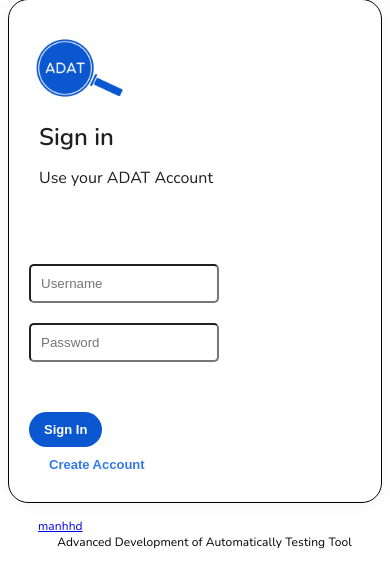
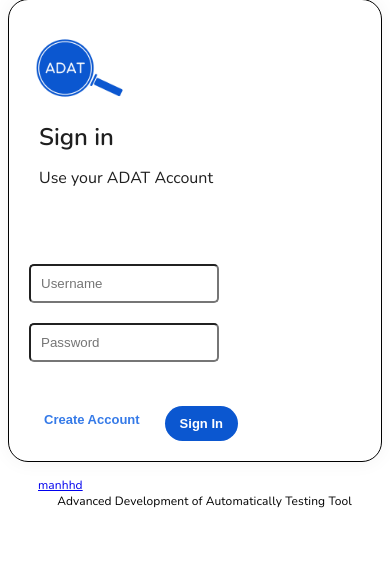
Before and after one commit to 11TnM06/ADAT, a Django app: page /accounts/login/ in a window 390 px wide. Shown: the part 51-639 px from the top of the page. Run offline with Django 4.2, Linux system fonts and the light colour scheme.

Commit message:
finish create ui

```diff
--- a/Users/forms.py
+++ b/Users/forms.py
@@ -49,7 +49,7 @@ class SignUpForm(UserCreationForm):
     password2 = forms.CharField(
         widget=forms.PasswordInput(
             attrs={
-                "placeholder" : "Password check",
+                "placeholder" : "Retype Password",
                 "class": "form-control"
             }
         ))
--- a/Users/views.py
+++ b/Users/views.py
@@ -5,6 +5,7 @@ from .forms import LoginForm, SignUpForm
 from django.views import View
 from django.contrib.auth import authenticate, login
 from django.views.decorators.csrf import csrf_protect
+from django.contrib.auth.models import User
 
 class Login_View(View):
     def get(self, request):
@@ -13,6 +14,7 @@ class Login_View(View):
         return render(request, "accounts/login.html", {"form": form, "msg": msg})
     def post(self, request):
         form = LoginForm(request.POST or None)
+        msg = None
         if form.is_valid():
             username = form.cleaned_data.get("username")
             password = form.cleaned_data.get("password")
@@ -22,7 +24,6 @@ class Login_View(View):
                 return redirect("../../home")
             else:
                 msg = "Error: Username or Password is incorrect"
-        msg = "Login failed!"
         return render(request, "accounts/login.html", {"form": form, "msg": msg})
 class Register_User(View):
     def get(self, request):
@@ -30,3 +31,27 @@ class Register_User(View):
         msg = None
         success = False
         return render(request, "accounts/register.html", {"form": form, "msg": msg})
+    def post(self, request):
+        msg=None
+        success=False
+        form = SignUpForm(request.POST)
+        print(form)
+        if form.is_valid():
+            print("valid")
+        else:
+            print("not valid")
+        if form.is_valid():
+            #form.save()
+            print("valid")
+            username = form.cleaned_data.get("username")
+            raw_password = form.cleaned_data.get("password1")
+            #user = authenticate(username=username, password=raw_password)
+            print("username + password + user: ")
+            print(username, + " " + raw_password)
+            print(user)
+            if user is not None:
+                msg = 'User created.'
+                success = True
+        else:
+            msg = 'Form is not valid'
+        return render(request, "accounts/register.html", {"form": form, "msg": msg, "success": success})
--- a/static/assets/css/signin.css
+++ b/static/assets/css/signin.css
@@ -71,6 +71,8 @@ label {
     font-weight: 550;
     float: right;
     font-size: small;
+    margin-top: -20px;
+
 }
 
 .btn-secondary {
@@ -84,6 +86,7 @@ label {
     font-size: medium;
     float: right;
     margin-right: 20px;
+    margin-top: -20px;
 
 }
 
@@ -109,6 +112,11 @@ label {
 .form-button-login {
     margin-top: 50px;
 }
+.alert.alert-danger {
+    color: red;
+    font-size: xx-medium;
+    margin-left: 10px;
+}
 
 
 @media screen and (max-width: 768px) {
@@ -127,7 +135,7 @@ label {
         border-radius: 5px;
         margin-right: -20px;
     }
-    .btn-primary {
+    .form-button-login .btn-primary {
         background-color: #0b57d0;
         border: none;
         color: #fff;
@@ -137,21 +145,32 @@ label {
         font-weight: 550;
         font-size: small;
         float: none;
+        margin-top: -10px;
     }
-
-    .btn-secondary {
+    .form-button-login .btn-secondary {
         border: none;
         background-color: #fff;
         color: #357ae8;
-        padding: 10px 20px;
+        padding: 10px 15px;
         border-radius: 20px;
         cursor: pointer;
         font-weight: 600;
         font-size: small;
         margin-right: 10px;
-        float: none;
+        float: left;
+        margin-top: -10px;
+    }
 
+    .btn-primary:hover {
+        background-color: #357ae8;
     }
+
+    .btn-secondary:hover {
+        background-color: #f2f2f2;
+    }
+
+
+
     .card .card-body {
         margin-top: 10px;
     }
--- a/templates/accounts/login.html
+++ b/templates/accounts/login.html
@@ -5,6 +5,7 @@
     <meta charset="UTF-8">
     <meta name="viewport" content="width=device-width, initial-scale=1.0">
     <link rel="stylesheet" type="text/css" href="{% static 'assets/css/signin.css' %}">
+    {% comment %} <link rel="stylesheet" type="text/css" href="{% static 'bootstrap.min.css' %}"> {% endcomment %}
     <link rel="preconnect" href="https://fonts.googleapis.com">
     <link rel="preconnect" href="https://fonts.gstatic.com" crossorigin>
     <link href="https://fonts.googleapis.com/css2?family=Nunito:ital,wght@0,200..1000;1,200..1000&display=swap" rel="stylesheet">
@@ -29,11 +30,16 @@
                         <div class="form-group">
                             <input placeholder="Password" type="password" class="form-control" id="password" name="password" required>
                         </div>
+                        {%if msg %}
+                            <div class="alert alert-danger" role="alert" >
+                                {{msg}}
+                            </div>
+                        {%endif%}
                         <div class="form-button-login">
                             <button type="submit" class="btn btn-primary">Sign In</button>
+                            <button type="button" id="secondary_button" class="btn btn-secondary">Create Account</button>
                         </div>
                     </form>
-                    <button id="secondary_button" class="btn btn-secondary">Create Account</button>
                 </div>
             </div>
             <div class="footer">
```
Also changed, not shown: db.sqlite3.
